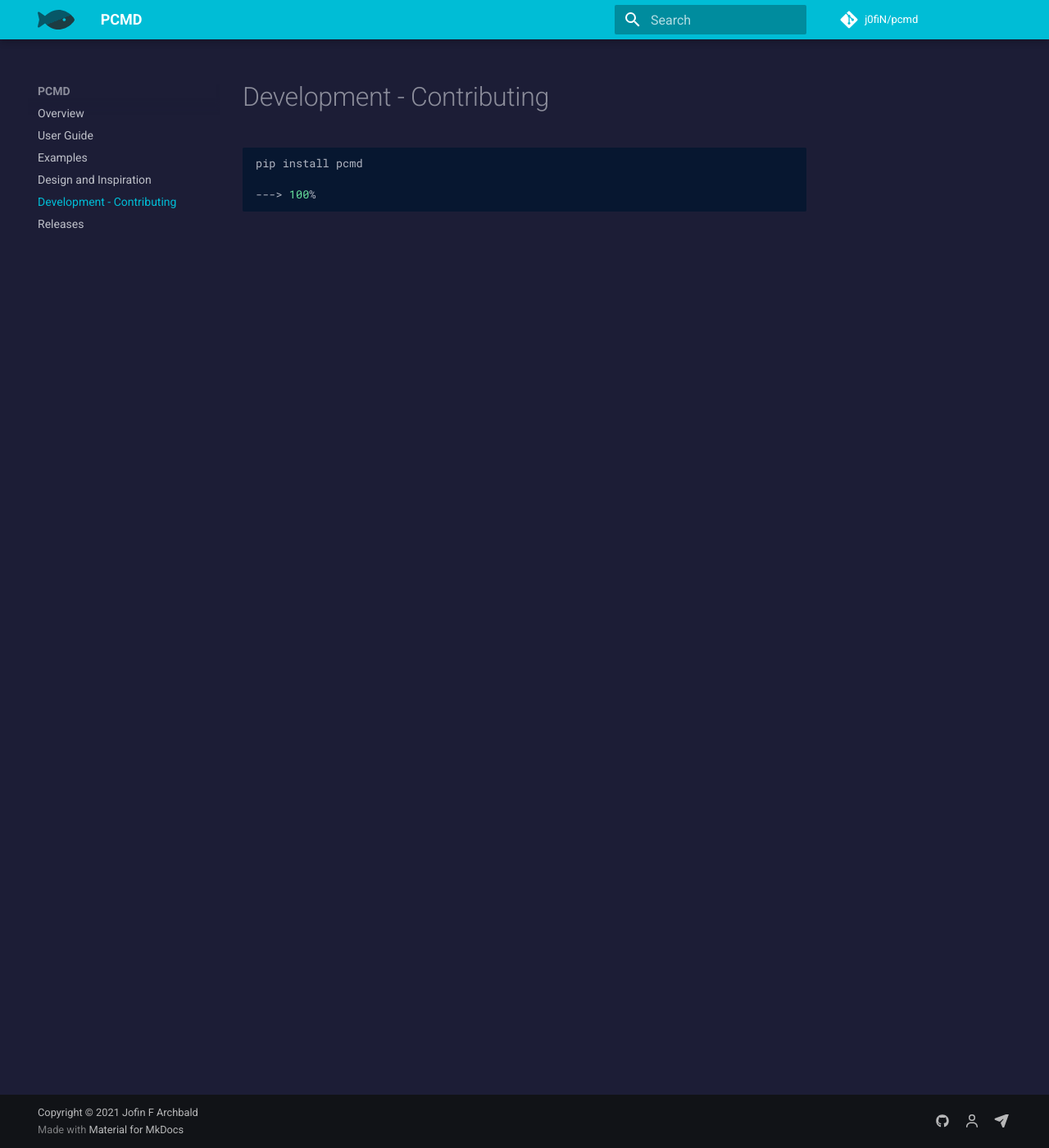
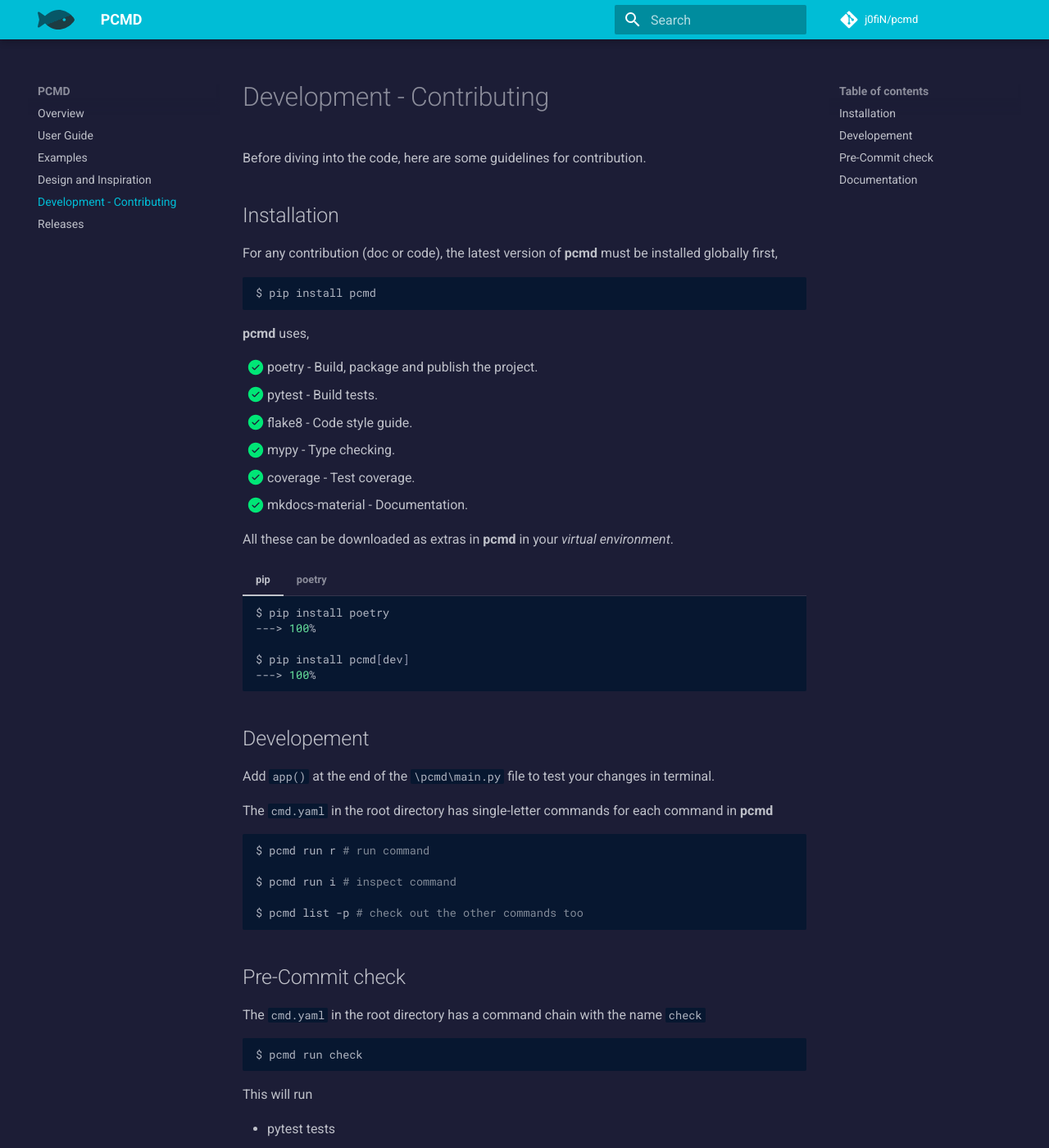
Before and after one commit to j0fiN/pcmd, an MkDocs documentation site: the page built from docs/dev.md, in a window 1280 px wide and 1400 px high. Shown: the whole window at 82% size. Built offline with MkDocs 1.6.1 and Material for MkDocs 9.7.7, drawn with Linux system fonts in a browser that asks for light colours; comment, search, counter and statistics services are not loaded; the version menu is left out; some of the changed text lies outside the part shown.

Commit message:
:memo: Added developement page doc

````diff
--- a/docs/dev.md
+++ b/docs/dev.md
@@ -1,6 +1,73 @@
 # Development - Contributing
+
+Before diving into the code, here are some guidelines for contribution.
+
+## Installation
+For any contribution (doc or code), the latest version of **pcmd** must be installed globally first,
 ```bash
-pip install pcmd
+$ pip install pcmd
+```
 
----> 100%
+**pcmd** uses,
+
+ - [x] poetry           - Build, package and publish the project.
+ - [x] pytest           - Build tests.
+ - [x] flake8           - Code style guide.
+ - [x] mypy             - Type checking.
+ - [x] coverage         - Test coverage.
+ - [x] mkdocs-material  - Documentation.
+
+All these can be downloaded as extras in **pcmd** in your *virtual environment*.
+
+=== "pip"
+    ```bash
+    $ pip install poetry
+    ---> 100%
+
+    $ pip install pcmd[dev]
+    ---> 100%
+    ```
+
+=== "poetry"
+
+    ``` bash
+    $ poetry add pcmd[dev]
+
+
+
+    ---> 100%
+    ```
+
+## Developement
+Add `app()` at the end of the `\pcmd\main.py` file to test your changes in terminal.
+
+The `cmd.yaml` in the root directory has single-letter commands for each command in **pcmd**
+```bash
+$ pcmd run r # run command
+
+$ pcmd run i # inspect command
+
+$ pcmd list -p # check out the other commands too
 ```
+
+## Pre-Commit check
+The `cmd.yaml` in the root directory has a command chain with the name `check`
+```bash
+$ pcmd run check
+```
+
+This will run
+
+- pytest tests
+- flake8 checks
+- mypy inspection (if specified)
+- code coverage.
+
+Making things much easier!
+
+## Documentation
+The `cmd.yaml` in the root directory has command named `doc` to test the documentation
+in the local server.
+```bash
+pcmd run doc
+```
````
